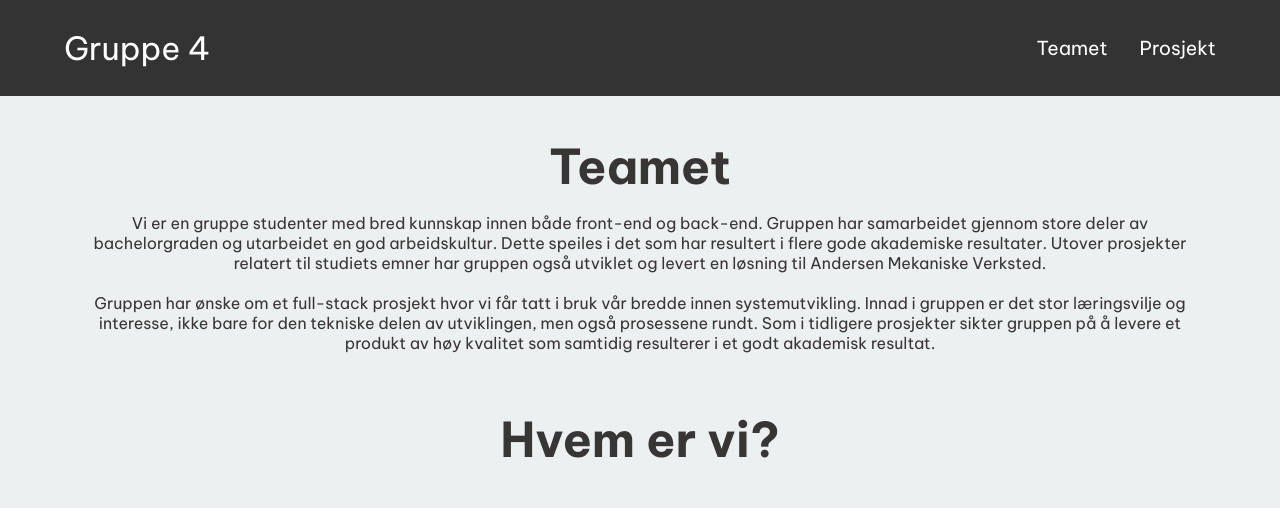
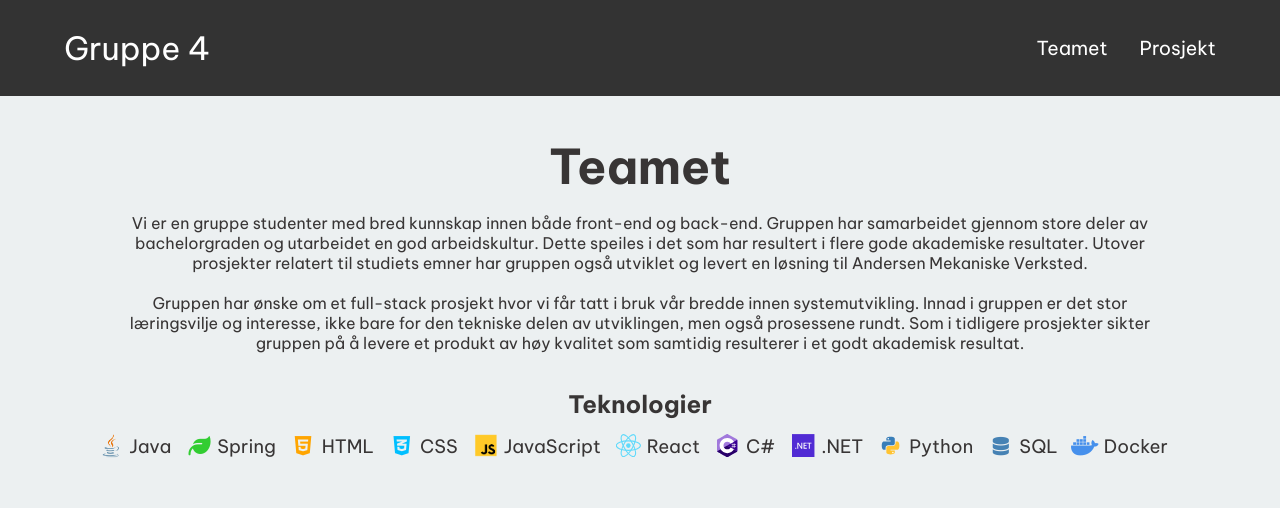
Before and after one commit to LarsHusfloen/IS-310-Bachelor, a plain HTML site: page index.html in a window 1280 px wide. Shown: the top 508 px of the page. Drawn offline with Linux system fonts and the light colour scheme.

Commit message:
Added tech bar

```diff
--- a/css/style.css
+++ b/css/style.css
@@ -197,16 +197,86 @@ nav{
 /********************** team ******************************/
 #team {
   background: #ecf0f1;
+  margin: 0 5rem;
+}
+
+#team ul {
   display: flex;
-  flex-direction: column;
-  align-self: center;
-  margin: 0 5rem;
-  max-width: 100rem;
-  text-align: center;
+  flex-direction: row;
+  flex-wrap: wrap;
+  margin-top: 0;
+  margin-left: 4rem;
+  justify-content: center;
+  transform: scale(1.15);
+}
+
+#team ul li{
+  margin-right: 2.5rem;
+  margin-top: .5rem;
 }
 
 #team h1{
   margin-bottom: 0;
+}
+
+.team-content {
+  display: flex;
+  flex-wrap: wrap;
+  flex-direction: column;
+  margin: 0 auto;
+  max-width: 65rem;
+  text-align: center;
+}
+
+.skills {
+  text-align: center;
+  display: flex;
+  flex-direction: column;
+  justify-content: center;
+  align-items: center;
+}
+
+.skills h2 {
+  margin-bottom: .5rem;
+}
+
+.c-sharp,
+.dot-net,
+.js,
+.java,
+.react,
+.python {
+  width: 30px;
+  height: 20px;
+  object-fit: contain;
+}
+
+.js,
+.html,
+.css,
+.spring,
+.docker{
+  transform: scale(1.2);
+}
+
+.html{
+  color: orange;
+}
+
+.css {
+  color: deepskyblue;
+}
+
+.spring {
+  color: limegreen;
+}
+
+.sql {
+  color: steelblue;
+}
+
+.docker {
+  color: #4690ec;
 }
 
 /********************** about-us ******************************/
--- a/index.html
+++ b/index.html
@@ -44,6 +44,7 @@
 
 <section id="team">
     <h1 class="section-title">Teamet</h1>
+    <div class="team-content">
         <p>
             Vi er en gruppe studenter med bred kunnskap innen både front-end og back-end. Gruppen har samarbeidet gjennom
             store deler av bachelorgraden og utarbeidet en god arbeidskultur. Dette speiles i det som har resultert i flere
@@ -55,6 +56,24 @@
             prosessene rundt. Som i tidligere prosjekter sikter gruppen på å levere et produkt av høy kvalitet som samtidig
             resulterer i et godt akademisk resultat.
         </p>
+        <div class="skills">
+            <h2>Teknologier</h2>
+            <ul class="fa-ul">
+                <li><span class="fa-li"><img class="java" src="images/java-logo.png" alt="java"></span>Java</li>
+                <li><span class="fa-li spring"><i class="fa-solid fa-leaf"></i></span>Spring</li>
+                <li><span class="fa-li html"><i class="fa-brands fa-html5"></i></span>HTML</li>
+                <li><span class="fa-li css"><i class="fa-brands fa-css3-alt"></i></span>CSS</li>
+                <li><span class="fa-li"><img class="js" src="images/javascript-logo.png" alt="javascript"></span>JavaScript</li>
+                <li><span class="fa-li"><img class="react" src="images/React-logo.svg" alt="react"></span>React</li>
+                <li><span class="fa-li"><img class="c-sharp" src="images/c-sharp-c.svg" alt="c sharp"></span>C#</li>
+                <li><span class="fa-li"><img class="dot-net" src="images/Microsoft_.NET_logo.svg" alt=".NET"></span>.NET</li>
+                <li><span class="fa-li"><img class="python" src="images/python-logo.svg" alt="python"></span>Python</li>
+                <li><span class="fa-li sql"><i class="fa-solid fa-database"></i></span>SQL</li>
+                <li><span class="fa-li docker"><i class="fa-brands fa-docker"></i></span>Docker</li>
+            </ul>
+        </div>
+
+    </div>
 </section>
 
 <section id="about-us">
@@ -98,33 +117,33 @@
 
             <div class="gallery-item">
                 <div class="about-me-social">
-                    <img id="img-hermann" class="about-us-image"
-                         src="images/portrait-hermann.jpg" alt="Profilbilde Hermann Theimann">
+                    <img id="img-kristoffer" class="about-us-image"
+                         src="images/portrait-kristoffer.jpg"
+                         alt="Profilbilde Kristoffer Stokkeland">
                     <div class="social-menu">
                         <ul>
-                            <li><a href="https://github.com/hertheim" target="blank"><em class="fab fa-github"></em></a>
+                            <li><a href="https://github.com/Kristofferst" target="blank"><em class="fab fa-github"></em></a>
                             </li>
-                            <li><a href="https://www.linkedin.com/in/hermann-r%C3%B8dset-theimann-919701208/"
-                                   target="blank"><em class="fab fa-linkedin-in"></em></a></li>
+                            <li><a href="https://www.linkedin.com/in/kristofferstokkeland/" target="blank"><em
+                                    class="fab fa-linkedin-in"></em></a></li>
                         </ul>
                     </div>
                 </div>
                 <div class="about-me-info">
-                    <h2>Hermann Rødset Theimann</h2>
+                    <h2>Kristoffer Stokkeland</h2>
                     <p>
-                        Hermann er en 23 år gammel student fra Ski, med erfaring innen både front-end og back-end
-                        utvikling fra prosjekter både innad og utenfor studiets rammer. Innen systemutvikling har han
-                        erfaring med Java, Spring, HTML, CSS, JavaScript, React, SQL og Docker. Gjennom praksis hos
-                        Oxidane Venture sitter han også på kunnskap innen DevOps og monitorering gjennom Prometheus og
-                        Grafana.
+                        Kristoffer er opplært i Java, PHP, SQL på UiA og har også brukt C#, Python, JavaScript i diverse
+                        prosjekter. Han har jobbet som hjelpelærer fra 3. semester og trives godt med muligheten for å
+                        lære mer sammen med kullet under. Han sitter i styret til linjeforeningen Systematicus, er
+                        tillitsvalgt for kullet og er i praksis som back-end utvikler hos Sikri.
                         <br><br>
-                        Som person er han sosial og nysgjerrig, og gjør det han kan for at de rundt seg skal trives. Han
-                        har stor motivasjon og interesse når det kommer til tilegning av ny kunnskap og tar raskt til
-                        seg nye ideer og konsepter. Av interesser som faller utenfor IT står løping, styrketrening,
-                        fotball og volleyball frem som de største i det som er en kjærlighet for idrett generelt.
+                        Kristoffer har tidligere ledet ungdomsorganisasjonen Humanistisk Ungdom på fulltid i to år og
+                        studert historie. På fritiden er han glad i å lese, sykle og spille dataspill. Iblant bruker han
+                        kodeferdighetene sine til å modifisere spillene sine mer effektivt.
                     </p>
                 </div>
             </div>
+
             <div class="gallery-item">
                 <div class="about-me-social">
                     <img id="img-lars" class="about-us-image" src="images/portrait-lars.jpg"
@@ -185,31 +204,33 @@
                     </p>
                 </div>
             </div>
+
             <div class="gallery-item">
                 <div class="about-me-social">
-                    <img id="img-kristoffer" class="about-us-image"
-                         src="images/portrait-kristoffer.jpg"
-                         alt="Profilbilde Kristoffer Stokkeland">
+                    <img id="img-hermann" class="about-us-image"
+                         src="images/portrait-hermann.jpg" alt="Profilbilde Hermann Theimann">
                     <div class="social-menu">
                         <ul>
-                            <li><a href="https://github.com/Kristofferst" target="blank"><em class="fab fa-github"></em></a>
+                            <li><a href="https://github.com/hertheim" target="blank"><em class="fab fa-github"></em></a>
                             </li>
-                            <li><a href="https://www.linkedin.com/in/kristofferstokkeland/" target="blank"><em
-                                    class="fab fa-linkedin-in"></em></a></li>
+                            <li><a href="https://www.linkedin.com/in/hermann-r%C3%B8dset-theimann-919701208/"
+                                   target="blank"><em class="fab fa-linkedin-in"></em></a></li>
                         </ul>
                     </div>
                 </div>
                 <div class="about-me-info">
-                    <h2>Kristoffer Stokkeland</h2>
+                    <h2>Hermann Rødset Theimann</h2>
                     <p>
-                        Kristoffer er opplært i Java, PHP, SQL på UiA og har også brukt C#, Python, JavaScript i diverse
-                        prosjekter. Han har jobbet som hjelpelærer fra 3. semester og trives godt med muligheten for å
-                        lære mer sammen med kullet under. Han sitter i styret til linjeforeningen Systematicus, er
-                        tillitsvalgt for kullet og er i praksis som back-end utvikler hos Sikri.
+                        Hermann er en 23 år gammel student fra Ski, med erfaring innen både front-end og back-end
+                        utvikling fra prosjekter både innad og utenfor studiets rammer. Innen systemutvikling har han
+                        erfaring med Java, Spring, HTML, CSS, JavaScript, React, SQL og Docker. Gjennom praksis hos
+                        Oxidane Venture sitter han også på kunnskap innen DevOps og monitorering med bruk av Prometheus og
+                        Grafana.
                         <br><br>
-                        Kristoffer har tidligere ledet ungdomsorganisasjonen Humanistisk Ungdom på fulltid i to år og
-                        studert historie. På fritiden er han glad i å lese, sykle og spille dataspill. Iblant bruker han
-                        kodeferdighetene sine til å modifisere spillene sine mer effektivt.
+                        Som person er han sosial og nysgjerrig, og gjør det han kan for at de rundt seg skal trives. Han
+                        har stor motivasjon og interesse når det kommer til tilegning av ny kunnskap og tar raskt til
+                        seg nye ideer og konsepter. Av interesser som faller utenfor IT står løping, styrketrening,
+                        fotball og volleyball frem som de største i det som er en kjærlighet for idrett generelt.
                     </p>
                 </div>
             </div>
```
Also changed, not shown: images/Microsoft_.NET_logo.svg (added), images/React-logo.svg (added), images/c-sharp-c.svg (added), images/java-logo.png (added), images/javascript-logo.png (added), images/php.svg (added), images/python-logo.svg (added). Lines whose indentation alone changed are shown as unchanged.
